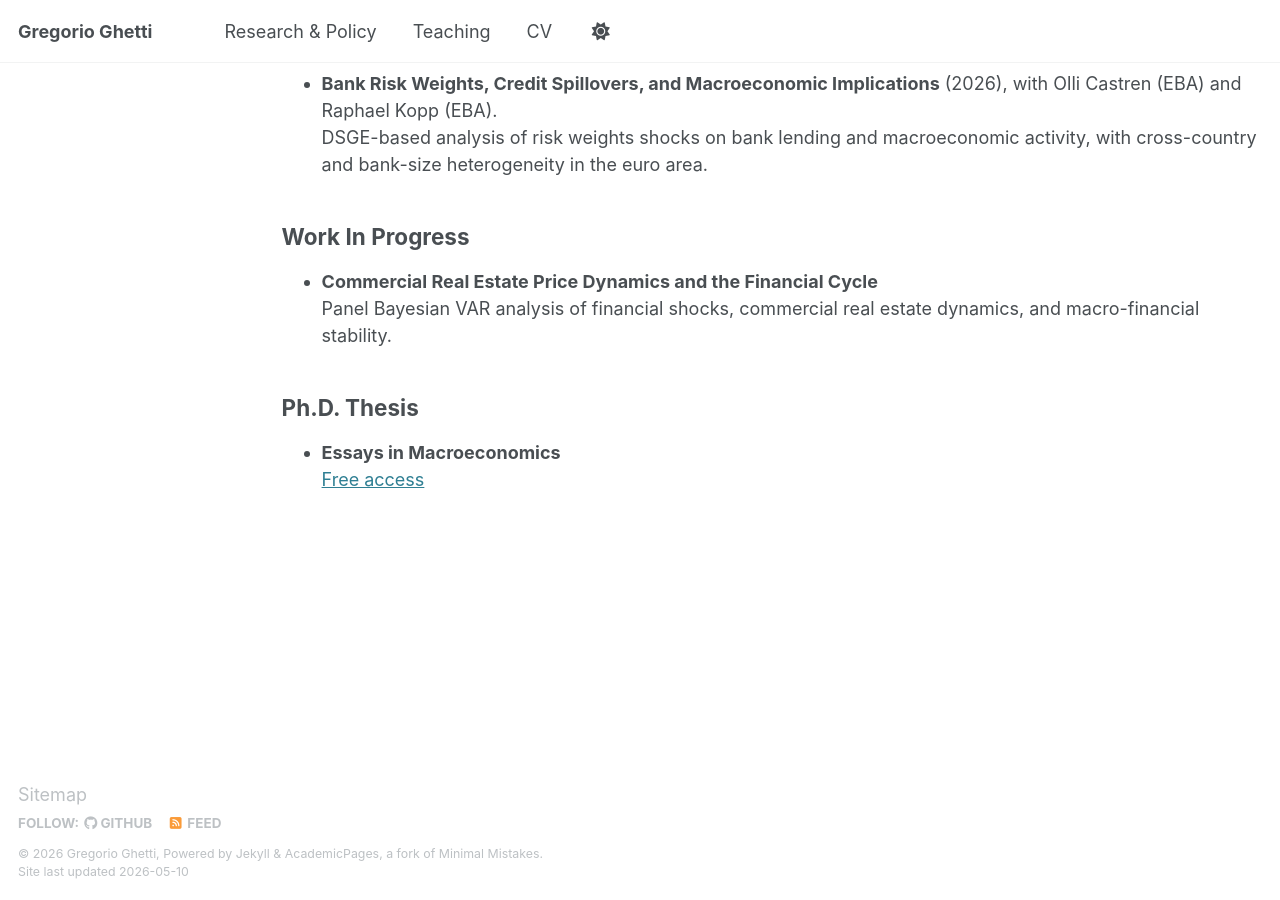
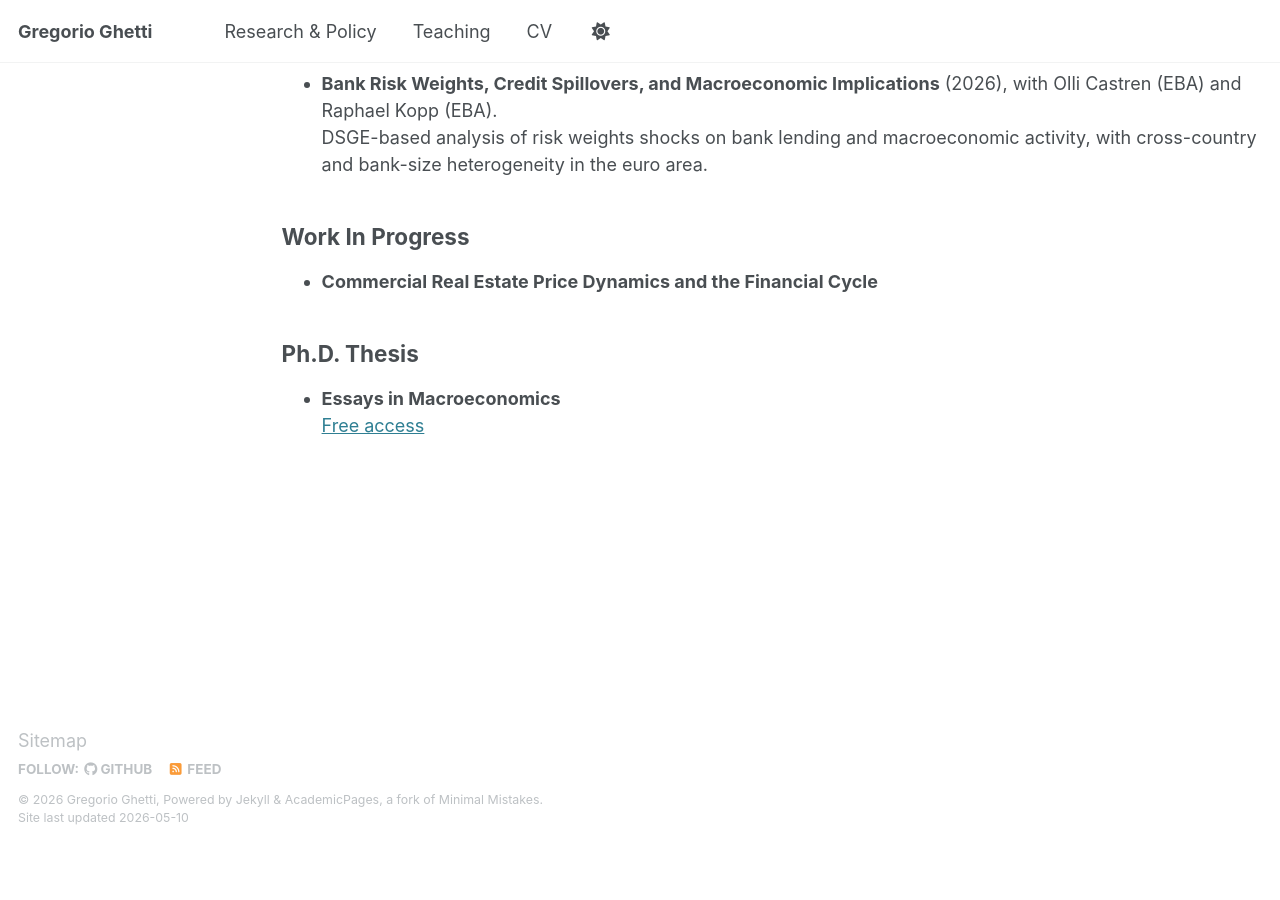
Before and after one commit to GregGh95/GregGh95.github.io, a Jekyll site: the page built from _pages/cv-json.md, in a window 1280 px wide and 900 px high, scrolled down 716 px. Built offline with Jekyll 4.4.1, drawn with Linux system fonts in a browser that asks for light colours; after the commit the page ends 1562 px from its top, so only the background shows below that.

Commit message:
Remove project description from CV
Removed description of the Commercial Real Estate Price Dynamics project.

```diff
--- a/_pages/cv-json.md
+++ b/_pages/cv-json.md
@@ -30,7 +30,6 @@ DSGE-based analysis of risk weights shocks on bank lending and macroeconomic act
 ## Work In Progress
 
 * **Commercial Real Estate Price Dynamics and the Financial Cycle**
-Panel Bayesian VAR analysis of financial shocks, commercial real estate dynamics, and macro-financial stability.
 
 ## Ph.D. Thesis
 
```
